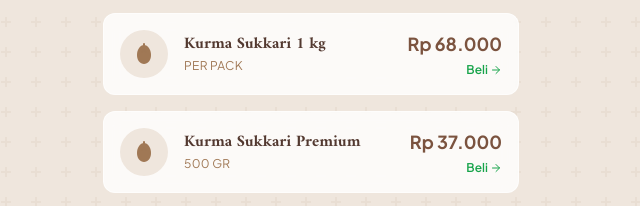
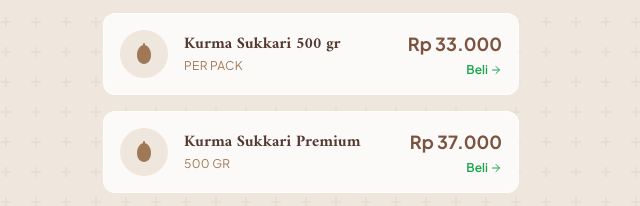
Before and after one commit to msindrawan/kurmalampung, a plain HTML site: page index.html in a window 1280 px wide. Shown: the part 493-699 px from the top of the page, 329-969 px from the left. Drawn offline with nearby package versions, Linux system fonts and the light colour scheme.

Commit message:
Update product list with new Kurma Sukkari variant

```diff
--- a/index.html
+++ b/index.html
@@ -159,7 +159,7 @@
         // --- 1. Data Produk ---
         const products = [
             { id: 1, category: 'kurma', name: 'Kurma Sukkari 3 kg', price: 175000, unit: 'per dus' },
-            { id: 2, category: 'kurma', name: 'Kurma Sukkari 1 kg', price: 68000, unit: 'per pack' },
+            { id: 2, category: 'kurma', name: 'Kurma Sukkari 500 gr', price: 33000, unit: 'per pack' },
             { id: 3, category: 'kurma', name: 'Kurma Sukkari Premium', price: 37000, unit: '500 gr' },
             { id: 4, category: 'kurma', name: 'Kurma Ajwa', price: 105000, unit: '½ kg' },
             { id: 5, category: 'kurma', name: 'Kurma Ruthob', price: 85000, unit: 'per box' },
```
